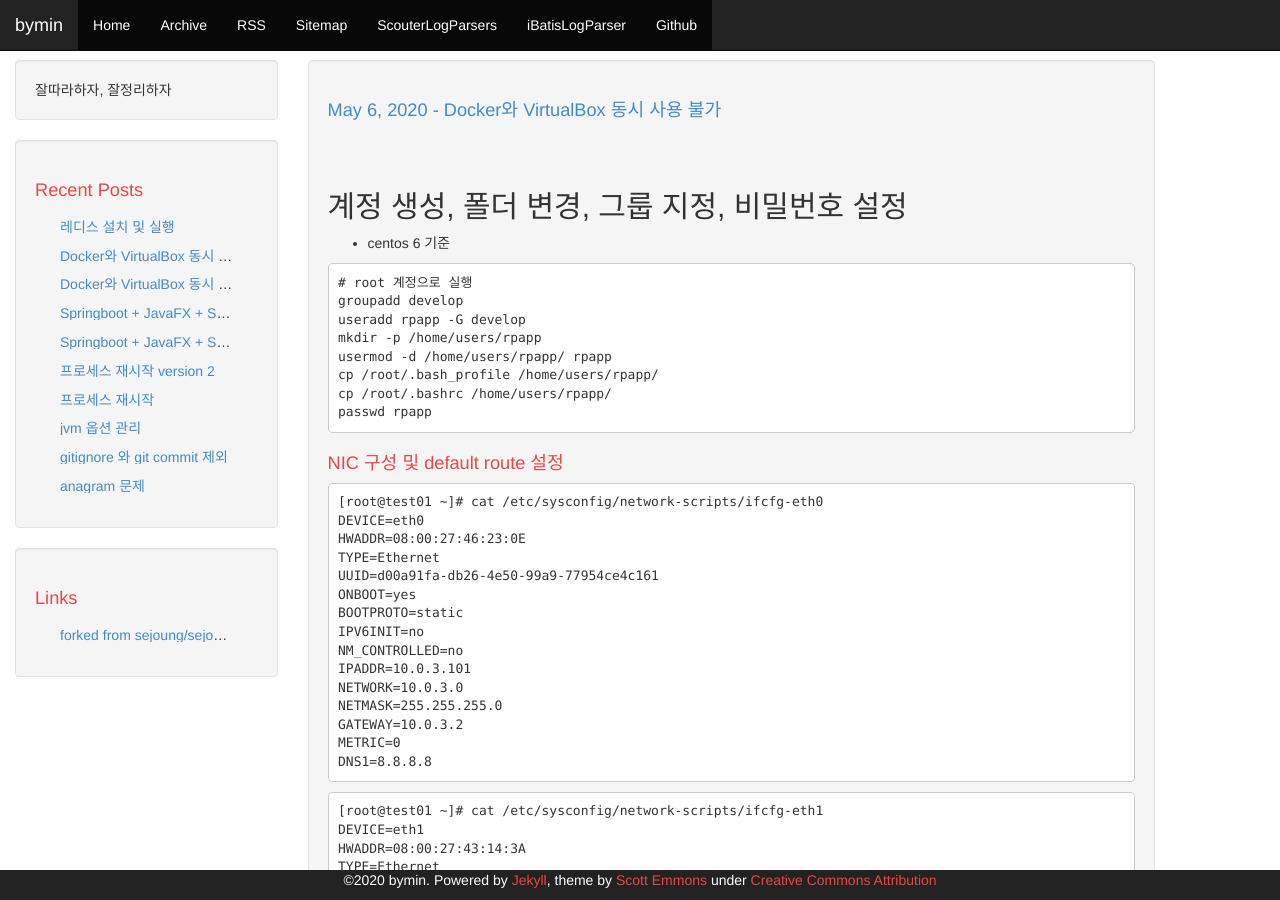
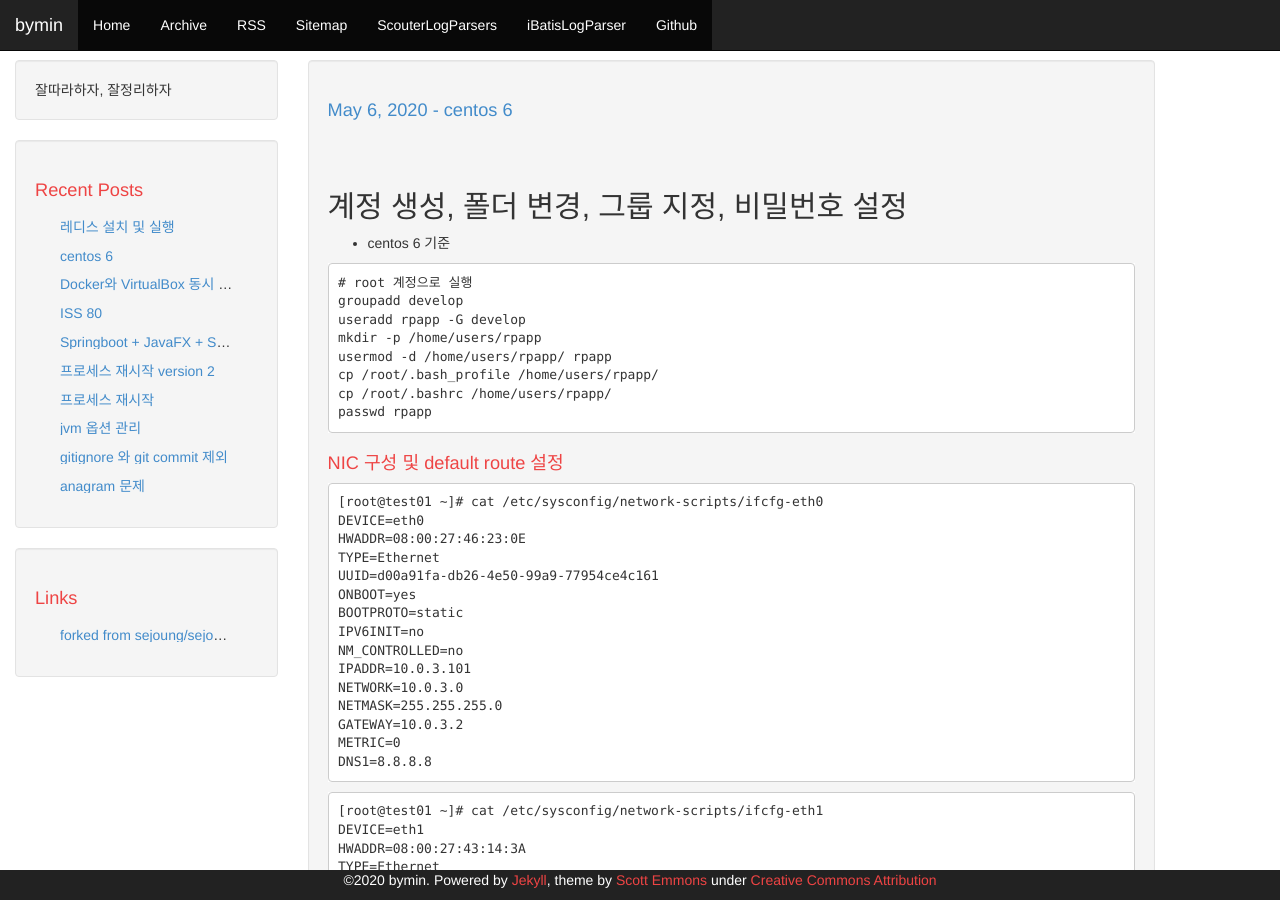
Before and after one commit to youngclown/youngclown.github.io, a Jekyll site: the page built from _posts/2020-05-06-centos6_work_after_copy_vm.md, in a window 1280 px wide and 900 px high. Built offline with Jekyll 4.4.1, drawn with Linux system fonts in a browser that asks for light colours; nearby versions of some CDN libraries.

```diff
--- a/_posts/2020-04-22-IIS_80.md
+++ b/_posts/2020-04-22-IIS_80.md
@@ -1,6 +1,6 @@
 ---
 layout: post
-title: "Springboot + JavaFX + SceneBuilder"
+title: "ISS 80"
 comments: true
 ---
 
--- a/_posts/2020-05-06-centos6_work_after_copy_vm.md
+++ b/_posts/2020-05-06-centos6_work_after_copy_vm.md
@@ -1,6 +1,6 @@
 ---
 layout: post
-title: "Docker와 VirtualBox 동시 사용 불가"
+title: "centos 6"
 comments: true
 ---
 
```
